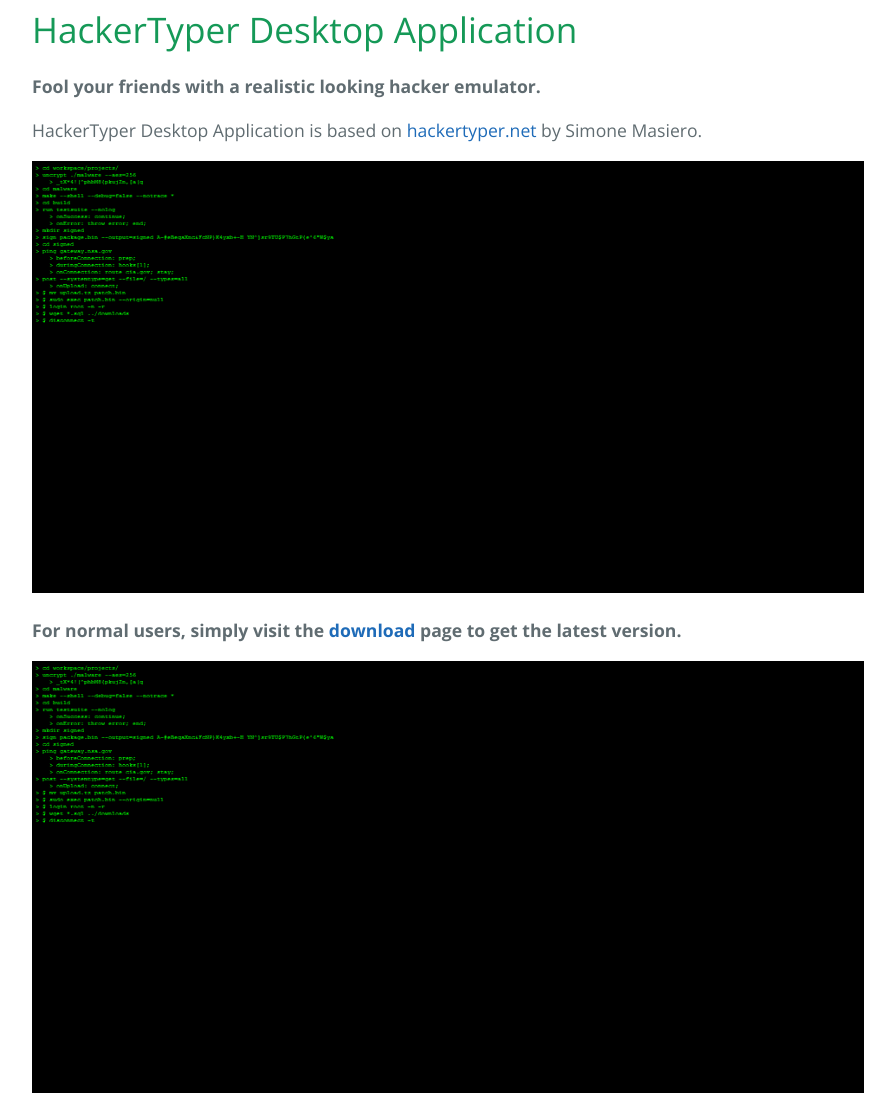
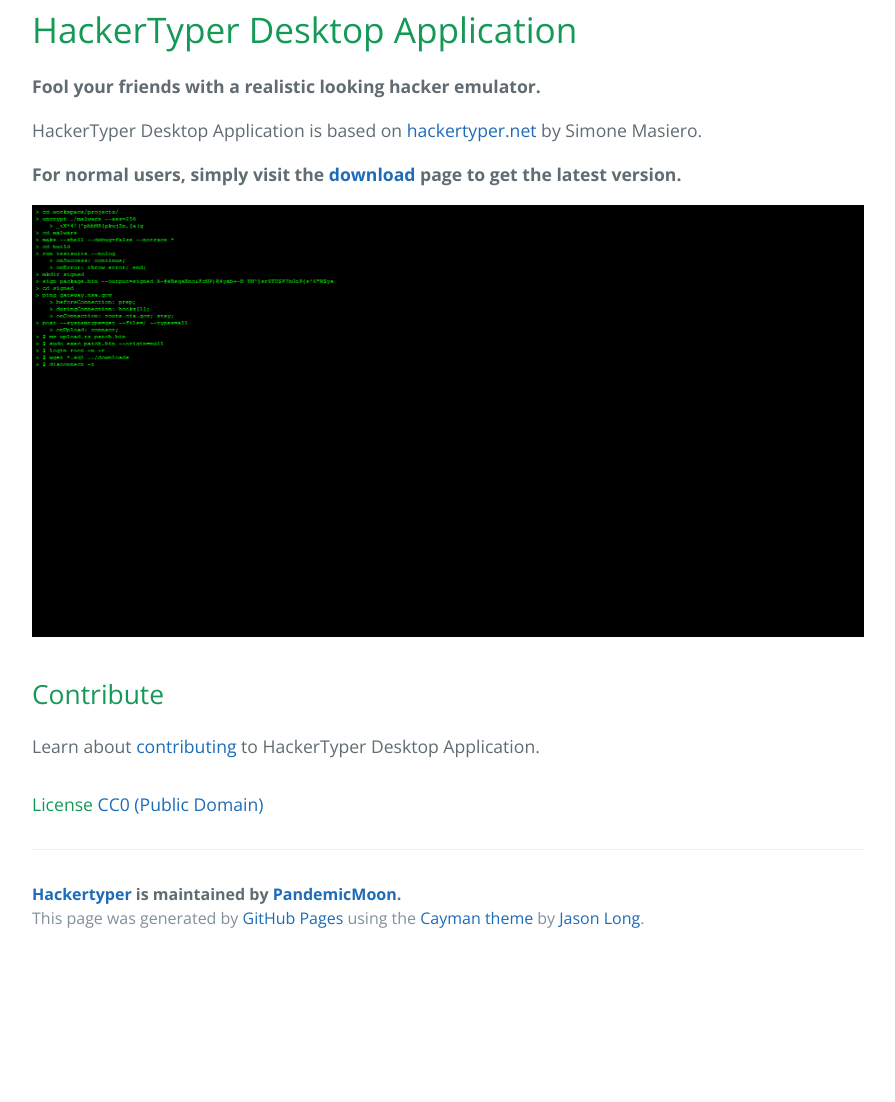
Before and after one commit to PandemicMoon/hackertyper, a plain HTML site: page index.html in a window 1280 px wide. Shown: the part 412-1514 px from the top of the page, without its empty margins (192-1087 px from the left). After the commit the page ends 1374 px from the top, so only its background shows below. Drawn offline with nearby package versions, Linux system fonts and the light colour scheme.

Commit message:
Updated index.html

```diff
--- a/index.html
+++ b/index.html
@@ -27,14 +27,10 @@
 
             <p>HackerTyper Desktop Application is based on <a href="http://hackertyper.net">hackertyper.net</a> by Simone Masiero.</p>
 
-            <p>
-                <a href="https://github.com/PandemicMoon/hackertyper/raw/gh-pages/screenshot.png"><img src="https://github.com/PandemicMoon/hackertyper/raw/gh-pages/screenshot.png" alt="Screenshot" title="Screenshot"></a>
-            </p>
-
             <p><strong>For normal users, simply visit the <a href="DOWNLOADS.md">download</a> page to get the latest version.</strong></p>
 
             <p>
-                <a href="https://raw.githubusercontent.com/PandemicMoon/hackertyper/master/screenshot.png"><img src="screenshot.png" alt="Screenshot" title="Screenshot"></a>
+                <a href="https://github.com/PandemicMoon/hackertyper/raw/gh-pages/screenshot.png"><img src="https://github.com/PandemicMoon/hackertyper/raw/gh-pages/screenshot.png" alt="Screenshot" title="Screenshot"></a>
             </p>
 
             <h2><a id="contribute" class="anchor" href="#contribute" aria-hidden="true"><span aria-hidden="true" class="octicon octicon-link"></span></a>Contribute</h2>
```
